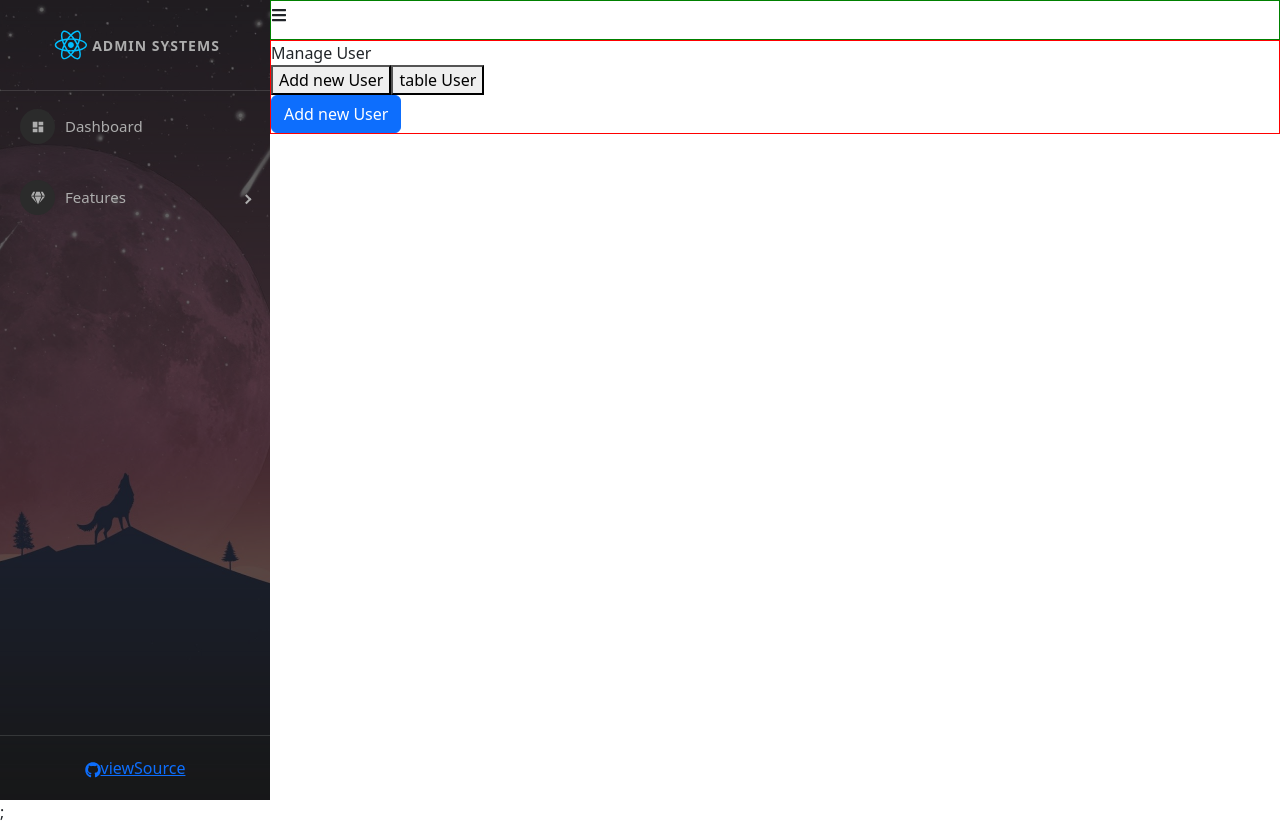
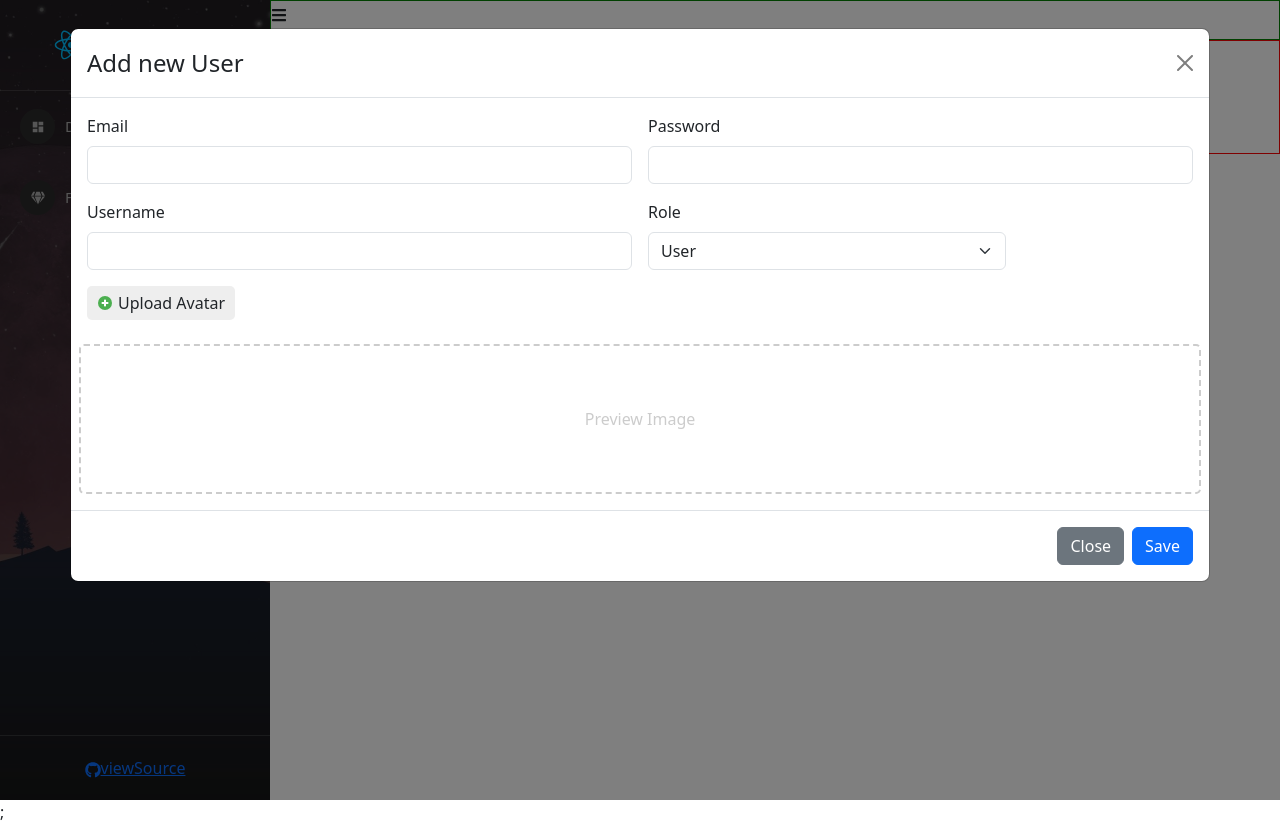
Before and after one commit to PhongNguyenwm/re-reactjs, a React (Create React App) app: page /admin/manage-user in a window 1280 px wide. Both pictures are taken after a click on the button "Add new User". Built offline with nearby package versions, Linux system fonts and the light colour scheme.

Commit message:
video #58 design btn add - setup FormData using axios

```diff
--- a/src/components/Admin/Content/ManageUser.js
+++ b/src/components/Admin/Content/ManageUser.js
@@ -1,17 +1,28 @@
-import React from "react";
+import React, { useState } from "react";
 import ModalCreateUser from "./ModalCreateUser";
 import "./ManageUser.scss";
+import { FcPlus } from "react-icons/fc";
 
 const ManageUser = (props) => {
+  const [showModalCreateUser, setShowModalCreateUser] = useState(false);
+
   return (
     <div className="manage-user-container">
       <div className="title">Manage User</div>
       <div className="user-content">
-        <div>
-          <button>Add new User</button>
-          <button>table User</button>
+        <div className="btn-add-new">
+          <button
+            className="btn btn-primary"
+            onClick={() => setShowModalCreateUser(true)}
+          >
+            <FcPlus /> Add new User
+          </button>
+          <div className="table-user-container">table Users</div>
         </div>
-        <ModalCreateUser />
+        <ModalCreateUser
+          show={showModalCreateUser}
+          setShow={setShowModalCreateUser}
+        />
       </div>
     </div>
   );
--- a/src/components/Admin/Content/ManageUser.scss
+++ b/src/components/Admin/Content/ManageUser.scss
@@ -1,5 +1,14 @@
 .manage-user-container {
+  padding: 10px;
   .user-content {
+    .btn-add-neww {
+      margin: 15px 0;
+      border: none;
+    }
+  }
+  .title {
+    font-size: 20px;
+    font-weight: 600;
   }
 }
 
--- a/src/components/Admin/Content/ModalCreateUser.js
+++ b/src/components/Admin/Content/ModalCreateUser.js
@@ -1,13 +1,21 @@
+import axios from "axios";
 import React, { useState } from "react";
 import Button from "react-bootstrap/Button";
 import Modal from "react-bootstrap/Modal";
 import { FcPlus } from "react-icons/fc";
 
-const ModalCreateUser = () => {
-  const [show, setShow] = useState(false);
+const ModalCreateUser = (props) => {
+  const { show, setShow } = props;
 
-  const handleClose = () => setShow(false);
-  const handleShow = () => setShow(true);
+  const handleClose = () => {
+    setShow(false);
+    setEmail("");
+    setPassword("");
+    setUsername("");
+    setRole("USER");
+    setImage("");
+    setPreviewImage("");
+  };
   const [email, setEmail] = useState("");
   const [password, setPassword] = useState("");
   const [username, setUsername] = useState("");
@@ -24,12 +32,23 @@
     }
   };
 
+  const handleSubmitCreateUser = async (params) => {
+    const data = new FormData();
+    data.append("email", email);
+    data.append("password", password);
+    data.append("username", username);
+    data.append("role", role);
+    data.append("userImage", image);
+
+    let res = await axios.post(
+      "http://localhost:8081/api/v1/participant",
+      data
+    );
+    console.log(res);
+  };
+
   return (
     <>
-      <Button variant="primary" onClick={handleShow}>
-        Add new User
-      </Button>
-
       <Modal
         show={show}
         onHide={handleClose}
@@ -106,7 +125,7 @@
           <Button variant="secondary" onClick={handleClose}>
             Close
           </Button>
-          <Button variant="primary" onClick={handleClose}>
+          <Button variant="primary" onClick={() => handleSubmitCreateUser()}>
             Save
           </Button>
         </Modal.Footer>
```
